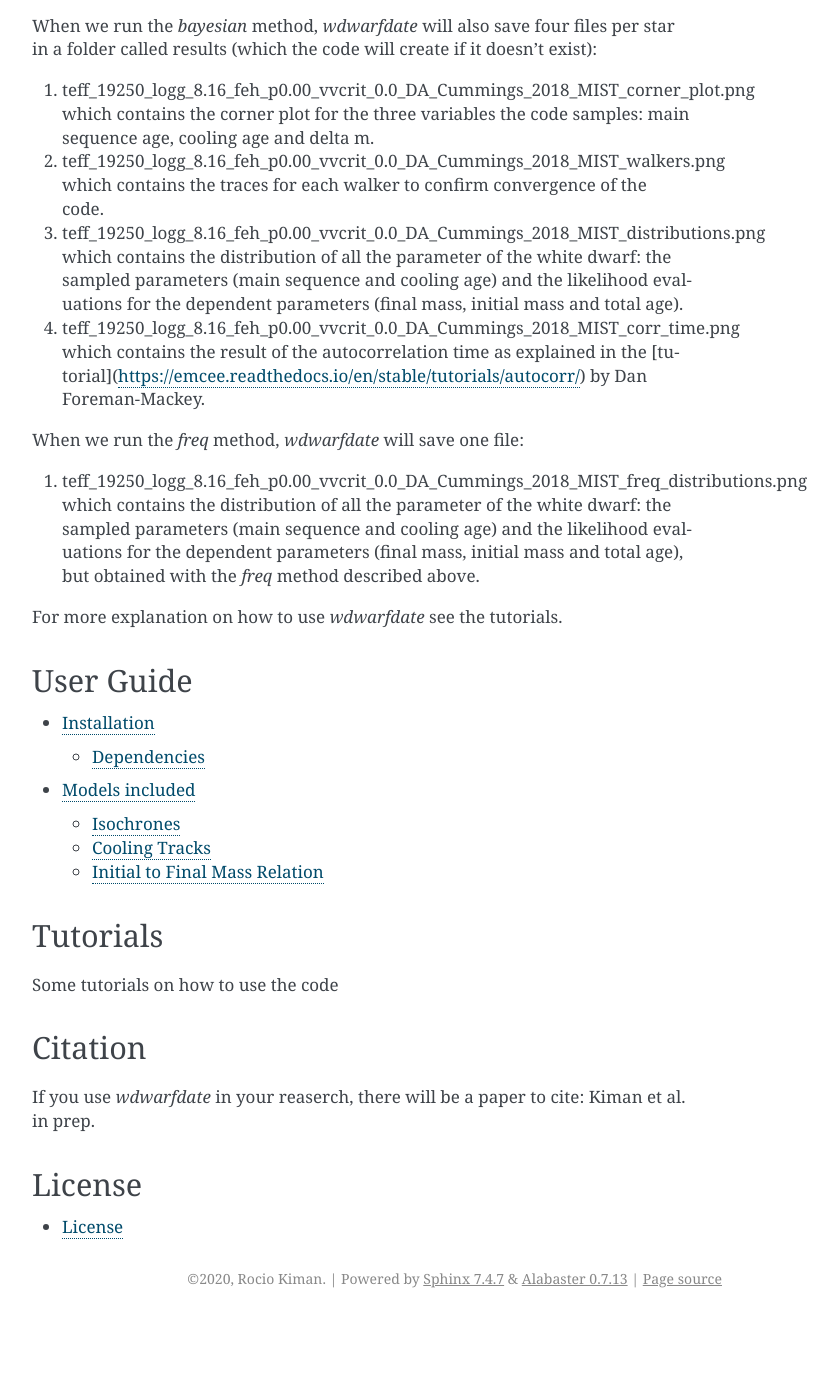
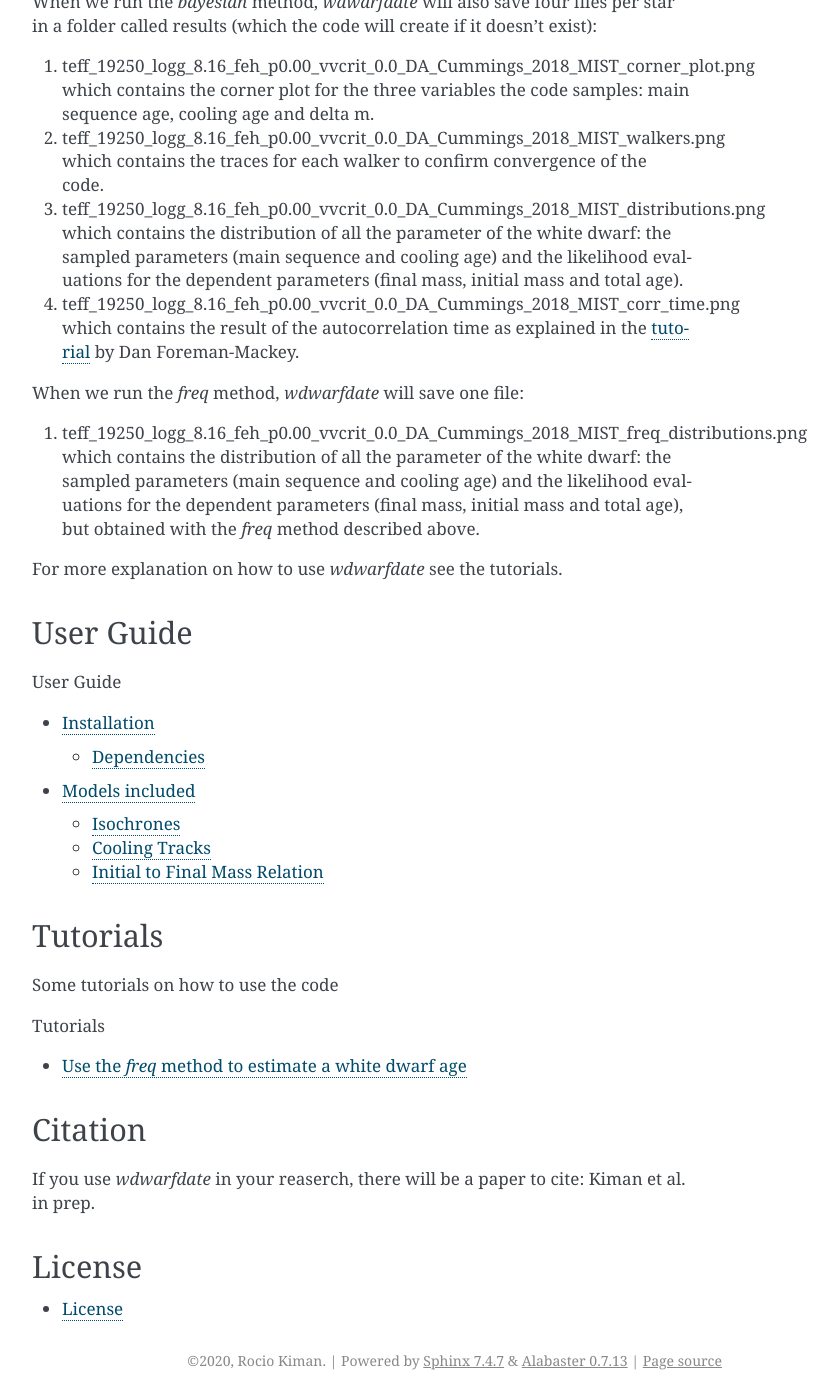
Before and after one commit to rkiman/wdwarfdate, a Sphinx documentation site: the page built from docs/source/index.rst, in a window 1280 px wide and 1400 px high, scrolled down 2042 px. Shown: the whole window, without its empty margins (388-1226 px from the left). Built offline with Sphinx 7.4.7, drawn with Linux system fonts in a browser that asks for light colours; before the commit the page ends 3360 px from its top, so only the background shows below that; some of the changed text lies outside the part shown.

Commit message:
Started tutorial to run freq method

```diff
--- a/docs/source/conf.py
+++ b/docs/source/conf.py
@@ -43,6 +43,7 @@ extensions = [
     'sphinx.ext.mathjax',
     'sphinx.ext.viewcode',
     'sphinx.ext.napoleon',
+    'nbsphinx',
 ]
 
 # Add any paths that contain templates here, relative to this directory.
--- a/docs/source/index.rst
+++ b/docs/source/index.rst
@@ -22,7 +22,7 @@ Let's set up two white dwarfs with their effective temperature and surface gravi
     loggs = np.array([8.16,8.526])
     loggs_err = np.array([0.084,0.126])
 
-To estimate the ages of these two white dwarfs we need to use :func:`wdwarfdate.calc_wd_age`. This function will take the effective temperature and surface gravity and use one of two methods to estimate the ages: *bayesian* or *freq*. The *bayesian* method will run a Markov Chain Monte Carlo using [*emcee*](https://emcee.readthedocs.io/en/stable/) until convergence. The *freq* method will generate a gaussian distribution for *teff* and *logg* using the uncertainties as starndard deviation, and pass the full distribution through a chain of models to calculate the total age of the white dwarfs and other parameters described below. To calculate the ages of the two white dwarfs we initiated above using the *bayesian* method we can do something like
+To estimate the ages of these two white dwarfs we need to use :func:`wdwarfdate.calc_wd_age`. This function will take the effective temperature and surface gravity and use one of two methods to estimate the ages: *bayesian* or *freq*. The *bayesian* method will run a Markov Chain Monte Carlo using `emcee <https://emcee.readthedocs.io/en/latest/>`_, until convergence. The *freq* method will generate a gaussian distribution for *teff* and *logg* using the uncertainties as starndard deviation, and pass the full distribution through a chain of models to calculate the total age of the white dwarfs and other parameters described below. To calculate the ages of the two white dwarfs we initiated above using the *bayesian* method we can do something like
 
 .. code-block:: python
 
@@ -66,7 +66,7 @@ When we run the *bayesian* method, *wdwarfdate* will also save four files per st
 
 3. teff_19250_logg_8.16_feh_p0.00_vvcrit_0.0_DA_Cummings_2018_MIST_distributions.png which contains the distribution of all the parameter of the white dwarf: the sampled parameters (main sequence and cooling age) and the likelihood evaluations for the dependent parameters (final mass, initial mass and total age).
 
-4. teff_19250_logg_8.16_feh_p0.00_vvcrit_0.0_DA_Cummings_2018_MIST_corr_time.png which contains the result of the autocorrelation time as explained in the [tutorial](https://emcee.readthedocs.io/en/stable/tutorials/autocorr/) by Dan Foreman-Mackey.
+4. teff_19250_logg_8.16_feh_p0.00_vvcrit_0.0_DA_Cummings_2018_MIST_corr_time.png which contains the result of the autocorrelation time as explained in the `tutorial <https://emcee.readthedocs.io/en/stable/tutorials/autocorr/>`_ by Dan Foreman-Mackey.
 
 When we run the *freq* method, *wdwarfdate* will save one file:
 
@@ -79,6 +79,7 @@ User Guide
 
 .. toctree::
    :maxdepth: 2
+   :caption: User Guide
 
    user/install
    user/models_included
@@ -88,6 +89,12 @@ Tutorials
 ---------
 
 Some tutorials on how to use the code
+
+.. toctree::
+   :maxdepth: 2
+   :caption: Tutorials
+
+   tutorials/freq_method.ipynb
 
 Citation
 --------
```
Also changed, not shown: docs/source/tutorials/freq_method.ipynb (added), 1 other file.
